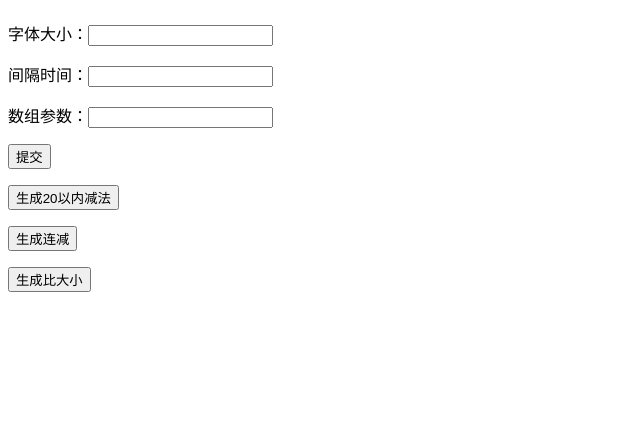
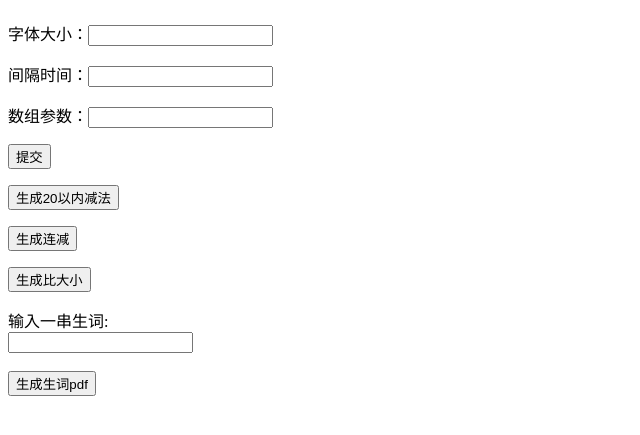
Before and after one commit to boybing/bzocr, a Flask app: page /v in a window 1280 px wide. Shown: the top 435 px of the page, without its empty margins (0-640 px from the left). Run offline with Flask 3, Linux system fonts and the light colour scheme.

Commit message:
Update output.html

```diff
--- a/templates/output.html
+++ b/templates/output.html
@@ -26,6 +26,12 @@
             </form>
 
 
+            <form action="/word" method="POST">
+               <label for="input">输入一串生词:</label><br>
+               <input type="text" id="input" name="input"><br><br>
+               <input type="submit" value="生成生词pdf">
+            </form>
+
 
 
             <!-- <video controls>
```
